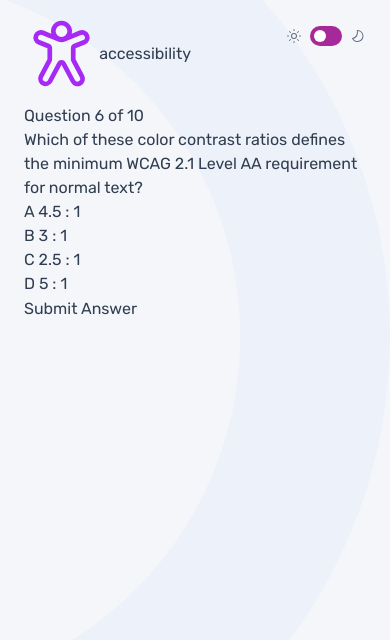
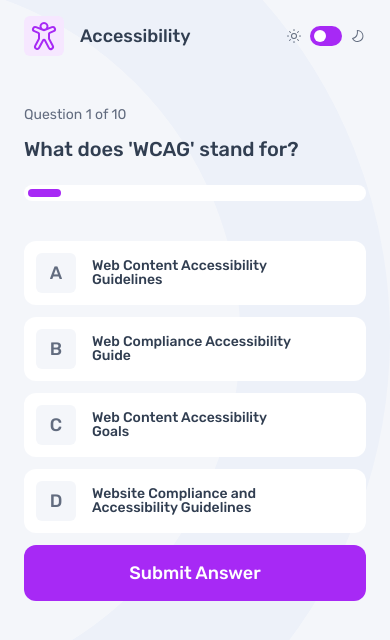
Before and after one commit to Zukizuk/frontend-quiz-app-main-amalitech, a React (Vite) app: page /accessibility in a window 390 px wide. Shown: the top 640 px of the page. Built offline with nearby package versions, Linux system fonts and the light colour scheme.

Commit message:
🎉implements quiz mobile layout

```diff
--- a/src/App.tsx
+++ b/src/App.tsx
@@ -59,7 +59,7 @@
 
 const GlobalStyle = createGlobalStyle`
   :root {
-    --purple: 167, 41, 153;
+    --purple: 167, 41, 245;
     --red: 238, 84, 84;
     --dark-navy: 49, 62, 81;
     --navy: 59, 77, 102;
--- a/src/components/header.tsx
+++ b/src/components/header.tsx
@@ -2,6 +2,7 @@
 import { useTheme } from "../context/ThemeProvider";
 import { useLocation } from "react-router-dom";
 import Switch from "./switch";
+import { IconContainer } from "../styles";
 
 export default function Header() {
   const { mode, setMode } = useTheme();
@@ -24,6 +25,7 @@
         <SubjectWrapper>
           {subject && (
             <SubjectContainer>
+              <IconContainer subject={subject}>
                 <img
                   src={`/assets/images/${subject.toLowerCase()}.svg`}
                   alt={`${subject} Icon`}
@@ -31,7 +33,8 @@
                   height={40}
                   loading="lazy"
                 />
-              <span>{subject}</span>
+              </IconContainer>
+              <Title subject={subject}>{subject}</Title>
             </SubjectContainer>
           )}
         </SubjectWrapper>
@@ -76,6 +79,10 @@
   display: flex;
   align-items: center;
   justify-content: start;
+  gap: 1rem;
+  @media (min-width: 768px) {
+    gap: 1.5rem;
+  }
 `;
 
 const SwitchContainer = styled.div`
@@ -94,3 +101,24 @@
   height: 2.5rem;
   width: 10.438rem;
 `;
+
+interface TitleProps {
+  subject: string;
+}
+
+const Title = styled.span<TitleProps>`
+  font-size: 1.125rem;
+  font-weight: 500;
+  line-height: 28px;
+  ${(props) =>
+    ["html", "css"].includes(props.subject.toLowerCase())
+      ? `
+    text-transform: uppercase;
+  `
+      : `
+    text-transform: capitalize;
+  `}
+  @media (min-width: 768px) {
+    font-size: 28px;
+  }
+`;
--- /dev/null
+++ b/src/components/progress.tsx
@@ -0,0 +1,36 @@
+import React from "react";
+import styled from "styled-components";
+
+export default function Progress({ value }: { value: number }) {
+  return (
+    <Root
+      role="progressbar"
+      aria-valuenow={value}
+      aria-valuemin={10}
+      aria-valuemax={100}
+    >
+      <Indicator value={value}></Indicator>
+    </Root>
+  );
+}
+
+const Root = styled.div`
+  display: grid;
+  align-items: center;
+  padding-inline: 0.25rem;
+  background-color: ${({ theme }) => `rgb(${theme.itemBG})`};
+  height: 1rem;
+  border-radius: 999px;
+`;
+
+interface IndicatorProps {
+  value: number;
+}
+
+const Indicator = styled.div<IndicatorProps>`
+  background-color: rgb(var(--purple));
+  height: 50%;
+  border-radius: 999px;
+  width: ${(props) => `${props.value || 0}%`};
+  transition: all 0.3s ease-in-out;
+`;
--- a/src/components/quiz.tsx
+++ b/src/components/quiz.tsx
@@ -1,18 +1,32 @@
 /* eslint-disable @typescript-eslint/no-unused-vars */
 import React from "react";
+import styled, { css } from "styled-components";
+import { ListItem, SmallText } from "../styles";
+import Progress from "./progress";
 
-export default function Quiz() {
+interface QuizProps {
+  setShowResult: (value: boolean) => void;
+  setScore: React.Dispatch<React.SetStateAction<number>>;
+  quiz: {
+    title: string;
+    icon: string;
+    questions: {
+      question: string;
+      options: string[];
+      answer: string;
+    }[];
+  };
+}
+
+export default function Quiz({ setShowResult, quiz }: QuizProps) {
   const optionLabels = ["A", "B", "C", "D"];
   const [currentQuestion, setCurrentQuestion] = React.useState(0);
-  const [score, setScore] = React.useState(0);
   const [locked, setLocked] = React.useState(false);
-  const [showResult, setShowResult] = React.useState(false);
   const [selectedAnswer, setSelectedAnswer] = React.useState<string | null>(
     null
   );
   const [isSubmitted, setIsSubmitted] = React.useState(false);
   const [showError, setShowError] = React.useState(false);
-
   const handleChoice = (choice: string) => {
     if (locked) return;
     setShowError(false);
@@ -42,19 +56,250 @@
     }
   };
   return (
-    <section>
-      <span>Question 6 of 10</span>
-      <h1>
-        Which of these color contrast ratios defines the minimum WCAG 2.1 Level
-        AA requirement for normal text?
-      </h1>
-      <ul>
-        <li>A 4.5 : 1</li>
-        <li>B 3 : 1</li>
-        <li>C 2.5 : 1</li>
-        <li>D 5 : 1</li>
-      </ul>
-      <button>Submit Answer</button>
-    </section>
+    <>
+      <Root>
+        <Question>
+          <SmallText>
+            Question {currentQuestion + 1} of {quiz.questions.length}
+          </SmallText>
+          <Heading>{quiz.questions[currentQuestion].question}</Heading>
+        </Question>
+        <Progress
+          value={((currentQuestion + 1) / quiz.questions.length) * 100}
+        />
+      </Root>
+      <Container>
+        <h2 className="sr-only">Options</h2>
+        <Options>
+          {quiz.questions[currentQuestion].options.map((option, index) => {
+            const isCorrect = option === quiz.questions[currentQuestion].answer;
+            const isSelected = selectedAnswer === option;
+            return (
+              <Option
+                role="button"
+                key={index}
+                onClick={() => handleChoice(option)}
+                tabIndex={0}
+                onKeyDown={(e) => {
+                  if (e.key === "Enter" || e.key === " ") {
+                    handleChoice(option);
+                  }
+                }}
+                aria-pressed={isSelected}
+                isSelected={isSelected}
+                isSubmitted={isSubmitted}
+                locked={locked}
+                isCorrect={isCorrect}
+              >
+                <OptionLabel
+                  isSelected={isSelected}
+                  isSubmitted={isSubmitted}
+                  locked={locked}
+                  isCorrect={isCorrect}
+                >
+                  {optionLabels[index]}
+                </OptionLabel>
+                <OptionText>{option}</OptionText>
+                <IconWrapper>
+                  {locked && (isCorrect || isSelected) && (
+                    <img
+                      src={`/assets/images/icon-${
+                        isCorrect ? "correct" : "incorrect"
+                      }.svg`}
+                      height={24}
+                      width={24}
+                      alt={isCorrect ? "Correct" : "Incorrect"}
+                    />
+                  )}
+                </IconWrapper>
+              </Option>
+            );
+          })}
+        </Options>
+        <StyledButton onClick={isSubmitted ? nextQuestion : handleSubmit}>
+          {isSubmitted
+            ? currentQuestion + 1 < quiz.questions.length
+              ? "Next Question"
+              : "Finish Quiz"
+            : "Submit Answer"}
+        </StyledButton>
+        {showError && (
+          <ErrorMessage>
+            <img
+              src="/assets/images/icon-error.svg"
+              alt="Incorrect"
+              height={32}
+              width={32}
+            />{" "}
+            Please select an answer
+          </ErrorMessage>
+        )}
+      </Container>
+    </>
   );
 }
+
+const Root = styled.section`
+  display: flex;
+  flex-direction: column;
+  gap: 1.5rem;
+  @media (min-width: 768px) {
+    gap: 2.5rem;
+  }
+  @media (min-width: 1024px) {
+    justify-content: space-between;
+    padding-bottom: 7.625rem;
+  }
+`;
+const Question = styled.div`
+  display: flex;
+  flex-direction: column;
+  gap: 0.75rem;
+`;
+const Heading = styled.h1`
+  font-size: 1.25rem;
+  font-weight: 500;
+  line-height: 120%;
+  @media (min-width: 768px) {
+    font-size: 36px;
+  }
+`;
+const Container = styled.section`
+  position: relative;
+  display: flex;
+  flex-direction: column;
+  gap: 0.75rem;
+  @media (min-width: 768px) {
+    gap: 2rem;
+  }
+`;
+const Options = styled.ul`
+  display: flex;
+  flex-direction: column;
+  gap: 0.75rem;
+  @media (min-width: 768px) {
+    gap: 1.5rem;
+  }
+`;
+interface OptionProps {
+  isSelected: boolean;
+  isSubmitted: boolean;
+  locked: boolean;
+  isCorrect: boolean;
+}
+const Option = styled(ListItem)<OptionProps>`
+  ${(props) =>
+    props.isSelected &&
+    !props.isSubmitted &&
+    css`
+      outline: 3px solid rgb(var(--purple));
+    `}
+  ${(props) =>
+    props.locked &&
+    props.isSelected &&
+    css`
+      outline: 3px solid
+        ${props.isCorrect ? "rgb(var(--green))" : "rgb(var(--red))"};
+    `}
+`;
+const OptionLabel = styled.div<OptionProps>`
+  display: flex;
+  justify-content: center;
+  align-items: center;
+  width: 2.5rem;
+  height: 2.5rem;
+  border-radius: 6px;
+  background-color: rgb(var(--light-grey));
+  color: rgb(var(--grey-navy));
+  padding: 0.25rem;
+  text-transform: uppercase;
+  line-height: normal;
+  flex-shrink: 0;
+  ${(props) =>
+    props.locked && props.isSelected
+      ? props.isCorrect
+        ? css`
+            background-color: rgb(var(--green));
+            color: rgb(var(--white));
+          `
+        : css`
+            background-color: rgb(var(--red));
+            color: rgb(var(--white));
+          `
+      : ""}
+  ${(props) =>
+    props.isSelected &&
+    !props.isSubmitted &&
+    css`
+      background-color: rgb(var(--purple));
+      color: rgb(var(--white));
+    `}
+  @media (min-width: 768px) {
+    width: 3.5rem;
+    height: 3.5rem;
+  }
+`;
+const OptionText = styled.p`
+  flex: 1;
+  font-size: 0.875rem;
+  line-height: 100%;
+  @media (min-width: 768px) {
+    font-size: 1.25rem;
+  }
+`;
+const IconWrapper = styled.div`
+  display: grid;
+  place-items: center;
+  width: 2rem;
+  height: 2rem;
+  @media (min-width: 768px) {
+    width: 2.5rem;
+    height: 2.5rem;
+  }
+`;
+const StyledButton = styled.button`
+  height: 56px;
+  border-radius: 12px;
+  background-color: rgb(var(--purple));
+  padding: 0.75rem;
+  font-family: inherit;
+  font-size: 1.125rem;
+  font-weight: 500;
+  color: white;
+  display: inline-flex;
+  justify-content: center;
+  align-items: center;
+  transition: all 0.3s ease-in-out;
+  &:hover {
+    background-color: rgba(var(--purple), 0.9);
+  }
+
+  @media (min-width: 768px) {
+    height: 92px;
+    border-radius: 24px;
+    padding: 2rem;
+    font-size: 1.75rem;
+  }
+`;
+const ErrorMessage = styled.p`
+  position: absolute;
+  bottom: -3.5rem;
+  left: 50%;
+  transform: translateX(-50%);
+  display: flex;
+  align-items: center;
+  justify-content: center;
+  white-space: nowrap;
+  font-size: 1.125rem;
+  line-height: 120%;
+  color: var(--red);
+  @media (min-width: 1024px) {
+    font-size: 1.5rem;
+  }
+  img {
+    @media (min-width: 1024px) {
+      width: 2.5rem;
+      height: 2.5rem;
+    }
+  }
+`;
--- /dev/null
+++ b/src/components/result.tsx
@@ -0,0 +1,5 @@
+import React from "react";
+
+export default function Result() {
+  return <div>Result</div>;
+}
--- a/src/pages/home.tsx
+++ b/src/pages/home.tsx
@@ -1,9 +1,10 @@
 import { Link } from "react-router-dom";
-import { ListItem, SmallText } from "../styles";
+import { IconContainer, ListItem, SmallText } from "../styles";
 import styled from "styled-components";
+import Data from "../data/data.json";
 
 export default function Home() {
-  const subjects = ["HTML", "CSS", "Javascript", "Accessibility"];
+  const subjects = Data.quizzes.map((quiz) => quiz.title);
   return (
     <Section>
       <TextContainer>
@@ -14,8 +15,8 @@
       </TextContainer>
       <List>
         {subjects.map((subject) => (
-          <ListItem key={subject}>
-            <div>
+          <StyledListItem key={subject}>
+            <IconContainer subject={subject}>
               <img
                 src={`/assets/images/${subject.toLowerCase()}.svg`}
                 alt={`${subject} Image`}
@@ -23,12 +24,12 @@
                 height={40}
                 loading="lazy"
               />
-            </div>
+            </IconContainer>
             <p>{subject}</p>
-            <Link to={`/${subject.toLowerCase()}`}>
+            <StyledLink to={`/${subject.toLowerCase()}`}>
               <span className="sr-only">{subject}</span>
-            </Link>
-          </ListItem>
+            </StyledLink>
+          </StyledListItem>
         ))}
       </List>
     </Section>
@@ -90,3 +91,12 @@
     gap: 1.5rem;
   }
 `;
+
+const StyledListItem = styled(ListItem)`
+  position: relative;
+`;
+
+const StyledLink = styled(Link)`
+  position: absolute;
+  inset: 0;
+`;
--- a/src/pages/subject.tsx
+++ b/src/pages/subject.tsx
@@ -1,9 +1,42 @@
+import React from "react";
 import Quiz from "../components/quiz";
+import Result from "../components/result";
+import styled from "styled-components";
+import Data from "../data/data.json";
+import { useLocation } from "react-router-dom";
 
 export default function Subject() {
+  const pathname = useLocation().pathname;
+  const subject = pathname.split("/")[1];
+  const [showResult, setShowResult] = React.useState(false);
+  const [score, setScore] = React.useState(0);
+
+  const quiz = Data.quizzes.find(
+    (quiz) => quiz.title.toLowerCase() === subject.toLowerCase()
+  );
+  if (quiz === undefined) return; // to avoid typescript warning
+
   return (
-    <article>
-      <Quiz />
-    </article>
+    <StyledArticle>
+      {showResult ? (
+        <Result />
+      ) : (
+        <Quiz setShowResult={setShowResult} setScore={setScore} quiz={quiz} />
+      )}
+    </StyledArticle>
   );
 }
+
+const StyledArticle = styled.article`
+  display: flex;
+  flex-direction: column;
+  gap: 2.5rem;
+  padding-bottom: 8.375rem;
+  @media (min-width: 768px) {
+    gap: 4rem;
+  }
+  @media (min-width: 1024px) {
+    flex-direction: row;
+    justify-content: space-between;
+  }
+`;
--- a/src/styles/index.ts
+++ b/src/styles/index.ts
@@ -28,3 +28,23 @@
     font-size: 1.75rem;
   }
 `;
+
+interface IconContainerProps {
+  subject: string;
+}
+
+export const IconContainer = styled.div<IconContainerProps>`
+  display: grid;
+  place-items: center;
+  border-radius: 6px;
+  width: 2.5rem;
+  height: 2.5rem;
+  padding: 4px;
+  flex-shrink: 0;
+  background-color: ${(props) =>
+    props.theme.colors[props.subject.toLowerCase()] || props.theme.itemBG};
+  @media (min-width: 768px) {
+    width: 3.5rem;
+    height: 3.5rem;
+  }
+`;
```
Also changed, not shown: types/index.ts (deleted, +0 -9 lines). Lines whose indentation alone changed are shown as unchanged.
